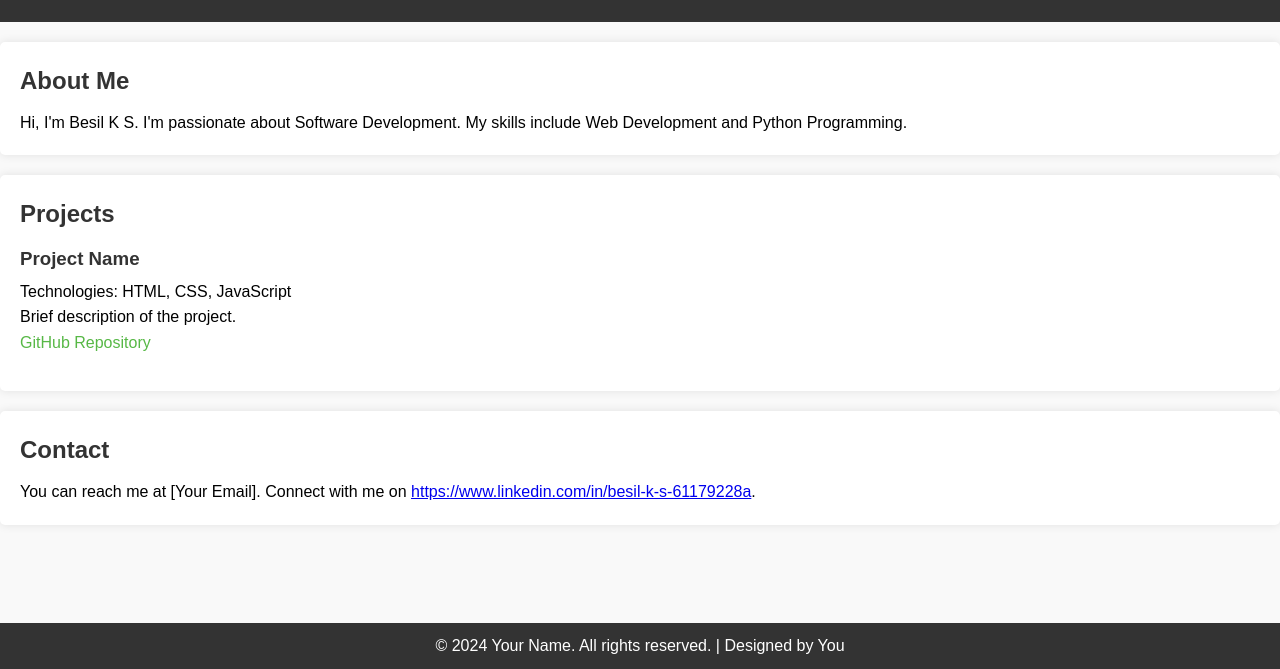
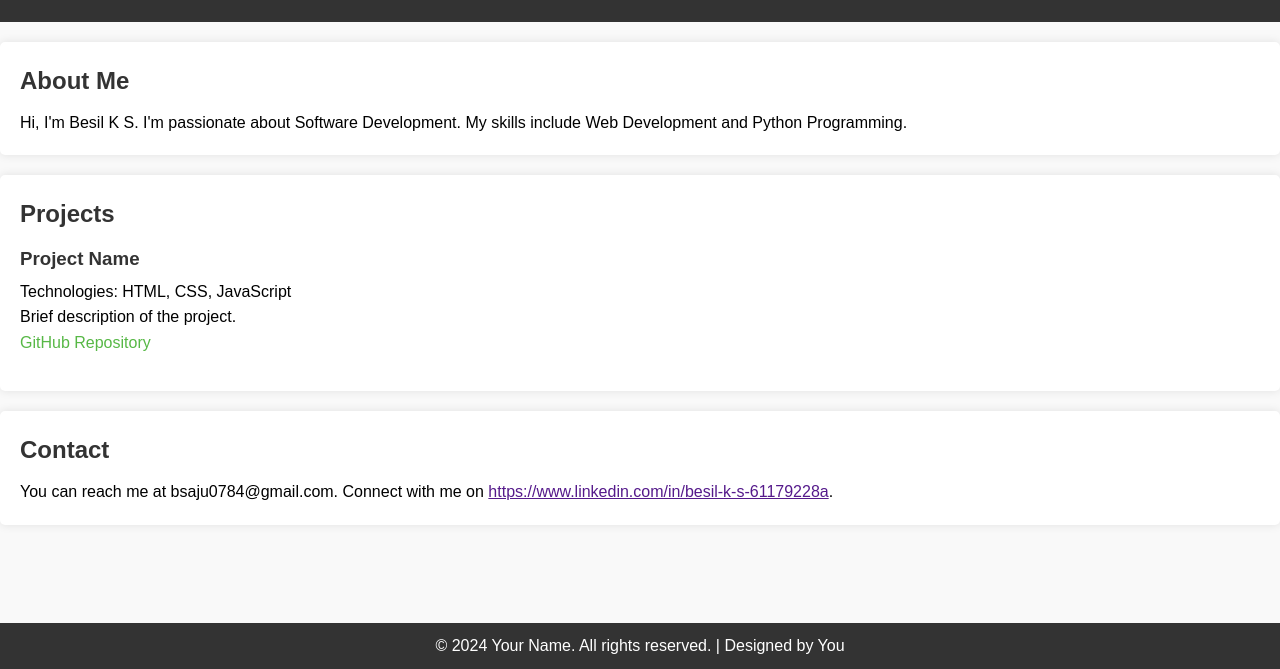
Before and after one commit to ibesilsaju/Besil.github.io, a plain HTML site: page index.html in a window 1280 px wide. Shown: the part 131-800 px from the top of the page. Drawn offline with Linux system fonts and the light colour scheme.

Commit message:
Update index.html

```diff
--- a/index.html
+++ b/index.html
@@ -44,7 +44,7 @@
     <section id="contact">
         <div class="section-content">
             <h2>Contact</h2>
-            <p>You can reach me at [Your Email]. Connect with me on <a href="#">https://www.linkedin.com/in/besil-k-s-61179228a</a>.</p>
+            <p>You can reach me at bsaju0784@gmail.com. Connect with me on <a href=>https://www.linkedin.com/in/besil-k-s-61179228a</a>.</p>
         </div>
     </section>
 
```
